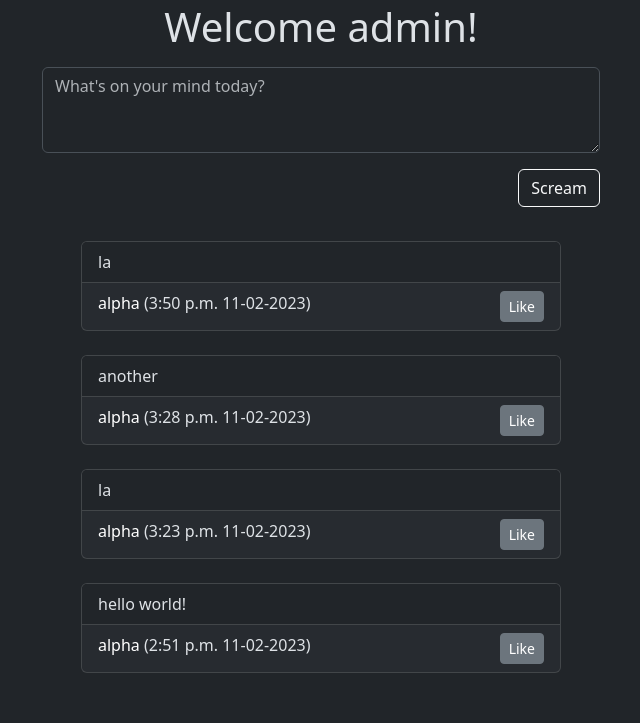
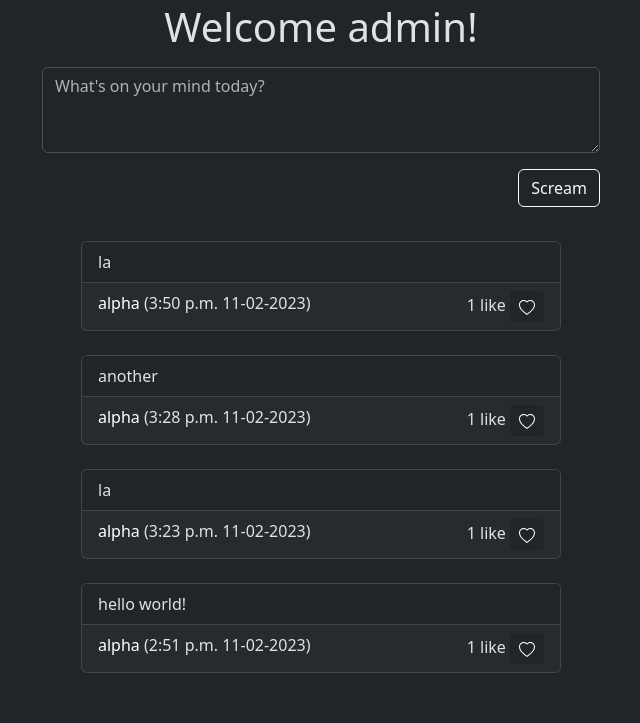
Before and after one commit to hicytree/XPrime, a Django app: page / in a window 1280 px wide. Shown: the part 77-800 px from the top of the page, without its empty margins (319-959 px from the left). Run offline with Django 4.2, Linux system fonts and the light colour scheme; a user stored in the database is signed in; data comes from the database, SQL or seed files in the repository; both versions use the stored data as it was after the commit.

Commit message:
created like button that interacts with model

```diff
--- a/twitclone/templates/twitclone/home.html
+++ b/twitclone/templates/twitclone/home.html
@@ -17,11 +17,42 @@
                 <li class="list-group-item">{{ post.post }}</li>
             </ul>
             <div class="card-footer">
-                <form action="" method="POST">
+                <form id="like_form" action="" method="POST">
                     {% csrf_token %}
-                    <button type="submit" class="btn btn-secondary float-end btn-sm" name="like" value="{{ post }}">Like</button>
+                    <a class="link-body-emphasis link-offset-3 link-underline-opacity-0 link-underline-opacity-0-hover" href="{% url 'profile' profile_name=post.poster.user.profile_user %}">{{ post.poster }}</a> ({{ post.post_time|date:'g:i a m-d-Y' }})
+                    {% if post.likes.count == 1 %}
+                        <text class="float-end pr-3">1 like
+
+                            <button type="submit" class="btn btn-dark btn-sm ml-4" name="like" value="{{ post }}">
+                                {% if user.profile_user in post.likes.all %}
+                                    <svg xmlns="http://www.w3.org/2000/svg" width="16" height="16" fill="currentColor" class="bi bi-heart-fill" viewBox="0 0 16 16">
+                                        <path fill-rule="evenodd" d="M8 1.314C12.438-3.248 23.534 4.735 8 15-7.534 4.736 3.562-3.248 8 1.314z"/>
+                                    </svg>
+                                {% else %}
+                                    <svg xmlns="http://www.w3.org/2000/svg" width="16" height="16" fill="currentColor" class="bi bi-heart-fill" viewBox="0 0 16 16">
+                                        <path d="m8 2.748-.717-.737C5.6.281 2.514.878 1.4 3.053c-.523 1.023-.641 2.5.314 4.385.92 1.815 2.834 3.989 6.286 6.357 3.452-2.368 5.365-4.542 6.286-6.357.955-1.886.838-3.362.314-4.385C13.486.878 10.4.28 8.717 2.01L8 2.748zM8 15C-7.333 4.868 3.279-3.04 7.824 1.143c.06.055.119.112.176.171a3.12 3.12 0 0 1 .176-.17C12.72-3.042 23.333 4.867 8 15z"/>
+                                    </svg>
+                                {% endif %}
+                            </button>
+                        </text>
+                    {% else %}
+                        <text class="float-end">{{ post.likes.count }} likes
+                            <button type="submit" class="btn btn-dark btn-sm ml-4" name="like" value="{{ post }}">
+                                {% if user.profile_user in post.likes.all %}
+                                    <svg xmlns="http://www.w3.org/2000/svg" width="16" height="16" fill="currentColor" class="bi bi-heart-fill" viewBox="0 0 16 16">
+                                        <path fill-rule="evenodd" d="M8 1.314C12.438-3.248 23.534 4.735 8 15-7.534 4.736 3.562-3.248 8 1.314z"/>
+                                    </svg>
+                                {% else %}
+                                    <svg xmlns="http://www.w3.org/2000/svg" width="16" height="16" fill="currentColor" class="bi bi-heart-fill" viewBox="0 0 16 16">
+                                        <path d="m8 2.748-.717-.737C5.6.281 2.514.878 1.4 3.053c-.523 1.023-.641 2.5.314 4.385.92 1.815 2.834 3.989 6.286 6.357 3.452-2.368 5.365-4.542 6.286-6.357.955-1.886.838-3.362.314-4.385C13.486.878 10.4.28 8.717 2.01L8 2.748zM8 15C-7.333 4.868 3.279-3.04 7.824 1.143c.06.055.119.112.176.171a3.12 3.12 0 0 1 .176-.17C12.72-3.042 23.333 4.867 8 15z"/>
+                                    </svg>
+                                {% endif %}
+                            </button>
+                        </text>
+                    {% endif %}
+
                 </form>
-                <a class="link-body-emphasis link-offset-3 link-underline-opacity-0 link-underline-opacity-0-hover" href="{% url 'profile' profile_name=post.poster.user.profile_user %}">{{ post.poster }}</a> ({{ post.post_time|date:'g:i a m-d-Y' }})
+
             </div>
         </div>
         <br/>
--- a/twitclone/views.py
+++ b/twitclone/views.py
@@ -23,7 +23,11 @@ def home(request):
                 messages.success(request, ("Your scream has been heard!"))
                 return redirect("home")
         if "like" in request.POST:
-            print(request.POST)
+            post_id = request.POST["like"].split(" ")[0]
+            post_item = Post.objects.get(id=int(post_id))
+            liker = Profile.objects.get(user__username=request.user.profile_user)
+            post_item.likes.add(liker)
+            post_item.save()
 
     context = { "name": request.user, "posts": Post.objects.all().order_by("-post_time"), "form": form}
     return render(request, 'twitclone/home.html', context)
```
Also changed, not shown: db.sqlite3.
